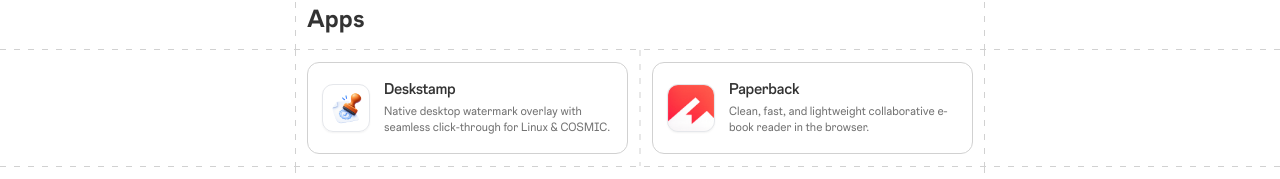
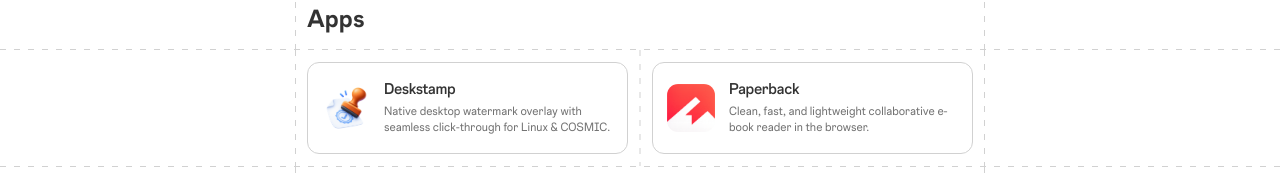
Before and after one commit to GabrielBaiano/gridline-portfolio-template, a Next.js app: page /projects in a window 1280 px wide. Shown: the part 988-1167 px from the top of the page. Built offline with nearby package versions, Linux system fonts and the light colour scheme.

Commit message:
fix(projects): remove icon border and balance Deskstamp scale and proportions

```diff
--- a/src/components/AppToolCard.tsx
+++ b/src/components/AppToolCard.tsx
@@ -185,14 +185,14 @@ export function AppToolCard({ item }: AppToolCardProps) {
       {item.icon ? (
         <div
           className={`w-12 h-12 rounded-[11px] ${
-            item.iconBg || "bg-mutedBackground"
-          } flex items-center justify-center shrink-0 shadow-sm border border-border/50 overflow-hidden relative group-hover:scale-105 transition-transform duration-200`}
+            item.iconBg || "bg-transparent"
+          } flex items-center justify-center shrink-0 overflow-hidden relative group-hover:scale-105 transition-transform duration-200`}
         >
           <img
             src={item.icon}
             alt={item.name}
             className={`w-full h-full ${
-              item.iconFit === "contain" ? "object-contain p-1" : "object-cover"
+              item.iconFit === "contain" ? "object-contain" : "object-cover"
             }`}
           />
         </div>
--- a/src/data/portfolio.ts
+++ b/src/data/portfolio.ts
@@ -273,7 +273,6 @@ export const portfolioData: PortfolioConfig = {
       name: "Deskstamp",
       description: "Native desktop watermark overlay with seamless click-through for Linux & COSMIC.",
       icon: "/images/apps/deskstamp.png",
-      iconBg: "bg-blue-50/50 dark:bg-zinc-900/60",
       iconFit: "contain",
       url: "https://github.com/GabrielBaiano/Deskstamp",
     },
```
Also changed, not shown: public/images/apps/deskstamp.png.
